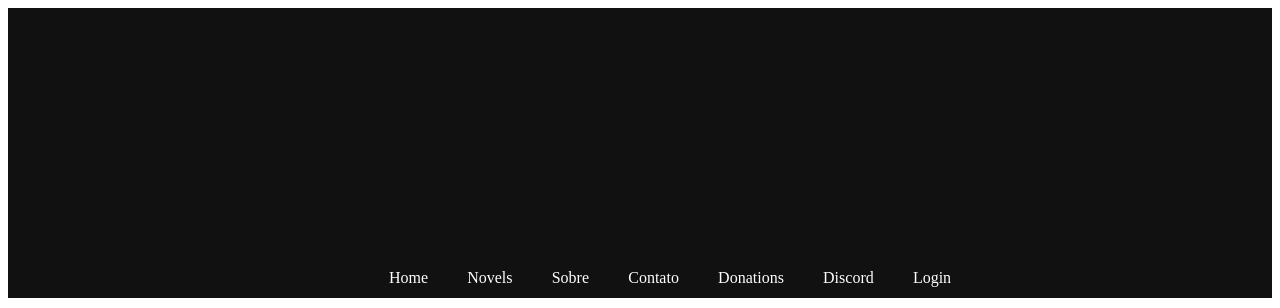
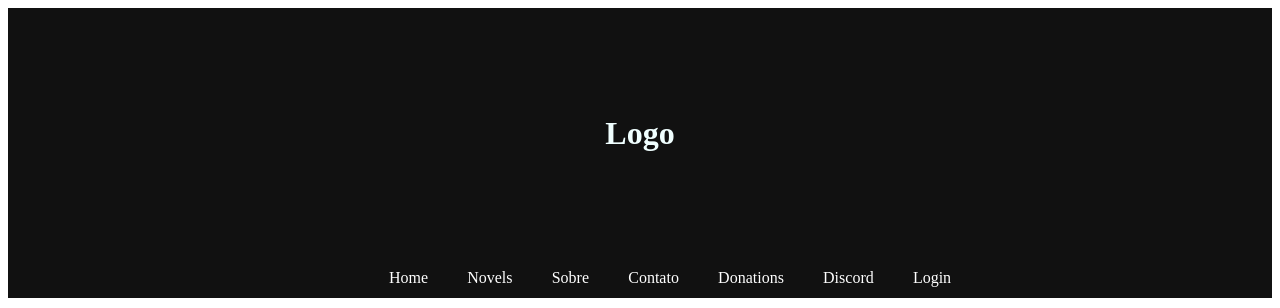
Before and after one commit to JoasNogueira/novel-reader-site, a React (Create React App) app: page / in a window 1280 px wide. Shown: the top 308 px of the page. Built offline with nearby package versions, Linux system fonts and the light colour scheme; the HTML template or start-up script is replaced by a standard one.

Commit message:
Criado layout do componente logo

```diff
--- a/src/components/Logo/index.jsx
+++ b/src/components/Logo/index.jsx
@@ -4,6 +4,7 @@ import './styles.css'
 export default function Logo(){
     return(
         <div className="logo">
+            <h1>Logo</h1>
         </div>
     );
 }
--- a/src/components/Logo/styles.css
+++ b/src/components/Logo/styles.css
@@ -1,6 +1,13 @@
 .logo{
+    display: flex;
     height: 250px;
     width: 100%;
     background-color: #111111;
     border: none;
+    align-items: center;
+    justify-content: center;
 }
+
+.logo h1{
+    color: azure;
+}
```
